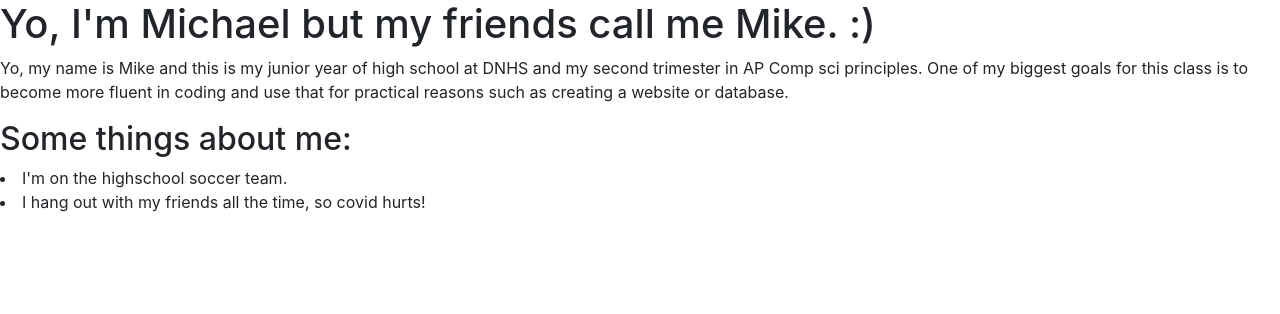
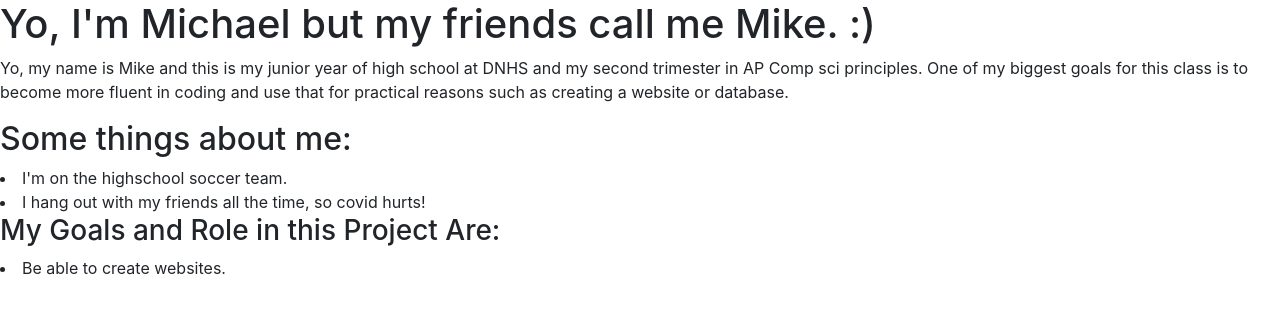
Before and after one commit to ryanshay18/P3_Parrots, a Flask app: page /michael in a window 1280 px wide. Shown: the part 79-393 px from the top of the page. Run offline with Flask 2, Linux system fonts and the light colour scheme; some libraries are stand-ins or nearby versions.

Commit message:
Additions to about me(2).

```diff
--- a/templates/aboutmichael.html
+++ b/templates/aboutmichael.html
@@ -8,6 +8,8 @@
 <li>I'm on the highschool soccer team.</li>
 <li>I hang out with my friends all the time, so covid hurts!</li>
 
+<h3>My Goals and Role in this Project Are:</h3>
+<li>Be able to create websites.</li>
 
 
 
```
